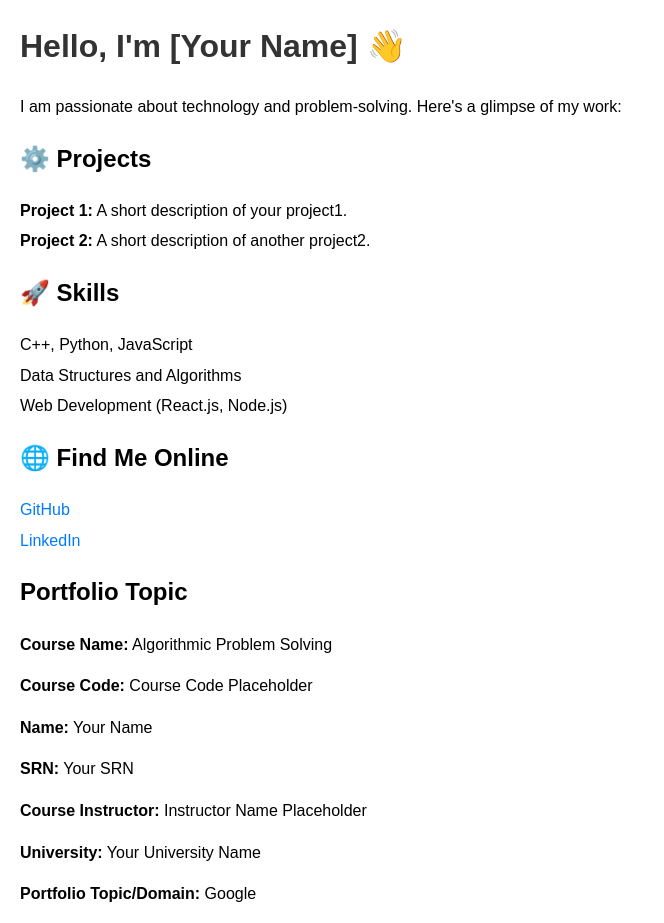
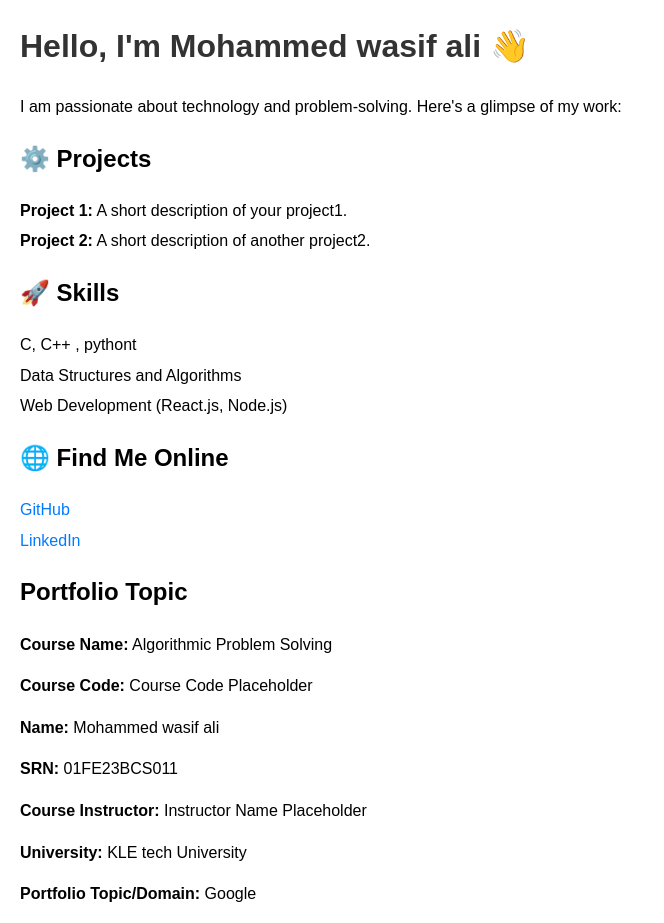
Before and after one commit to mohammedwasifali011/topic.github.io, a plain HTML site: page index.html in a window 1280 px wide. Shown: the whole page, without its empty margins (0-664 px from the left). Drawn offline with Linux system fonts and the light colour scheme.

Commit message:
Update index.html

```diff
--- a/index.html
+++ b/index.html
@@ -31,7 +31,7 @@
     </style>
 </head>
 <body>
-    <h1>Hello, I'm [Your Name] 👋</h1>
+    <h1>Hello, I'm Mohammed wasif ali 👋</h1>
     <p>I am passionate about technology and problem-solving. Here's a glimpse of my work:</p>
 
     <h2>⚙️ Projects</h2>
@@ -42,7 +42,7 @@
 
     <h2>🚀 Skills</h2>
     <ul>
-        <li>C++, Python, JavaScript</li>
+        <li>C, C++ , pythont</li>
         <li>Data Structures and Algorithms</li>
         <li>Web Development (React.js, Node.js)</li>
     </ul>
@@ -56,10 +56,10 @@
     <h2>Portfolio Topic</h2>
     <p><strong>Course Name:</strong> Algorithmic Problem Solving</p>
     <p><strong>Course Code:</strong> Course Code Placeholder</p>
-    <p><strong>Name:</strong> Your Name</p>
-    <p><strong>SRN:</strong> Your SRN</p>
+    <p><strong>Name:</strong> Mohammed wasif ali </p>
+    <p><strong>SRN:</strong> 01FE23BCS011 </p>
     <p><strong>Course Instructor:</strong> Instructor Name Placeholder</p>
-    <p><strong>University:</strong> Your University Name</p>
+    <p><strong>University:</strong> KLE tech University </p>
     <p><strong>Portfolio Topic/Domain:</strong> Google</p>
 </body>
 </html>
```
